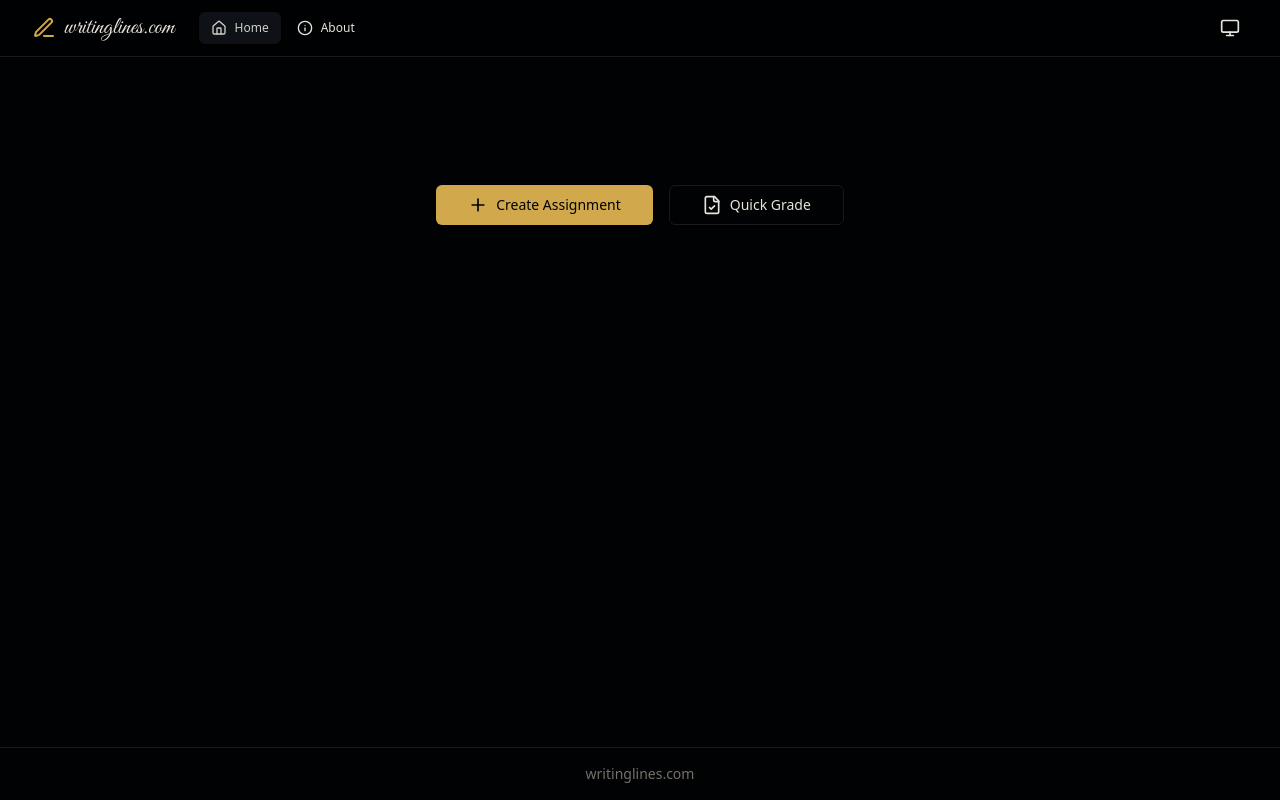
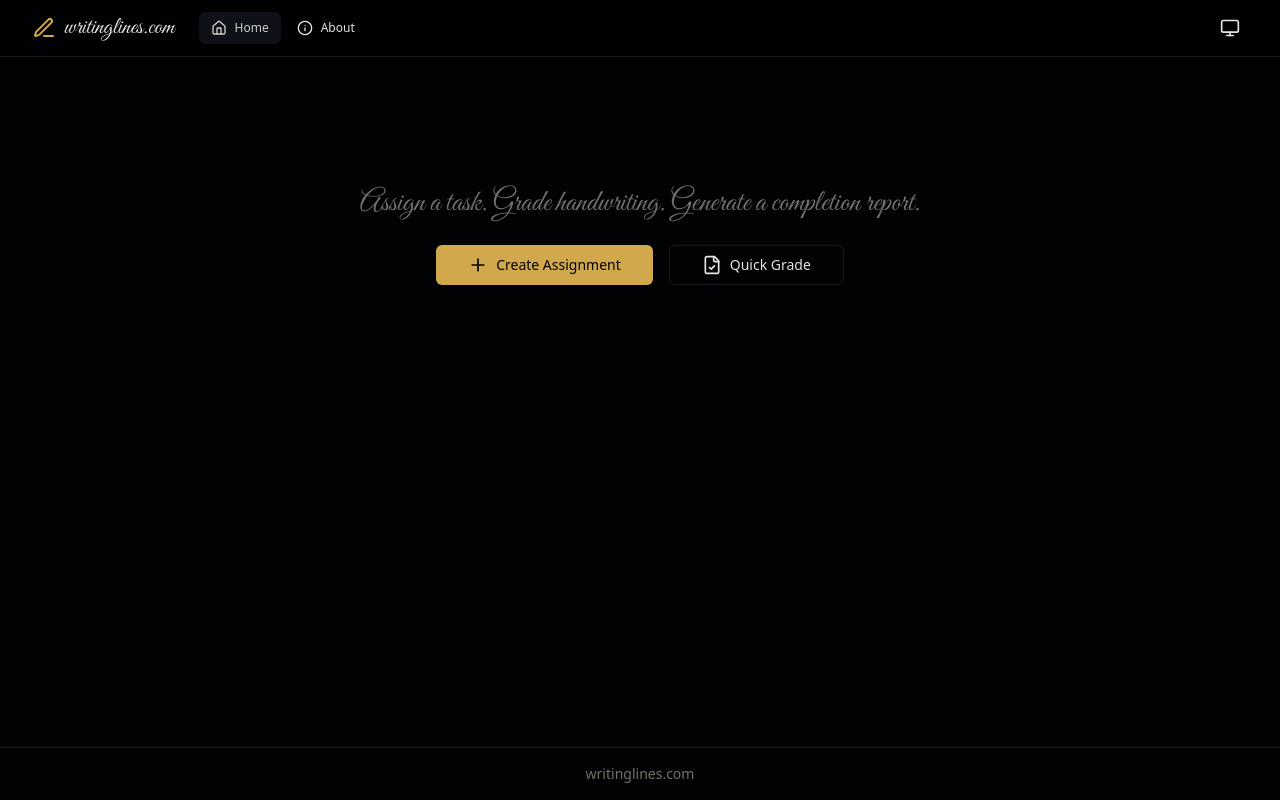
Before and after one commit to gl11tchy/handwriter-helper, a React (Vite) app: page / in a window 1280 px wide. Built offline with nearby package versions, Linux system fonts and the light colour scheme.

Commit message:
Add cursive tagline to home page
"Assign a task. Grade handwriting. Generate a completion report."

```diff
--- a/src/routes/Home.tsx
+++ b/src/routes/Home.tsx
@@ -255,6 +255,9 @@ export default function Home() {
       <section className="py-20 md:py-32">
         <div className="container">
           <div className="flex flex-col items-center text-center space-y-6 max-w-3xl mx-auto">
+            <p className="text-2xl md:text-3xl font-brand text-muted-foreground">
+              Assign a task. Grade handwriting. Generate a completion report.
+            </p>
             <div className="flex gap-4">
               <Button size="lg" onClick={() => setCreateModalOpen(true)}>
                 <Plus className="mr-2 h-5 w-5" />
```
